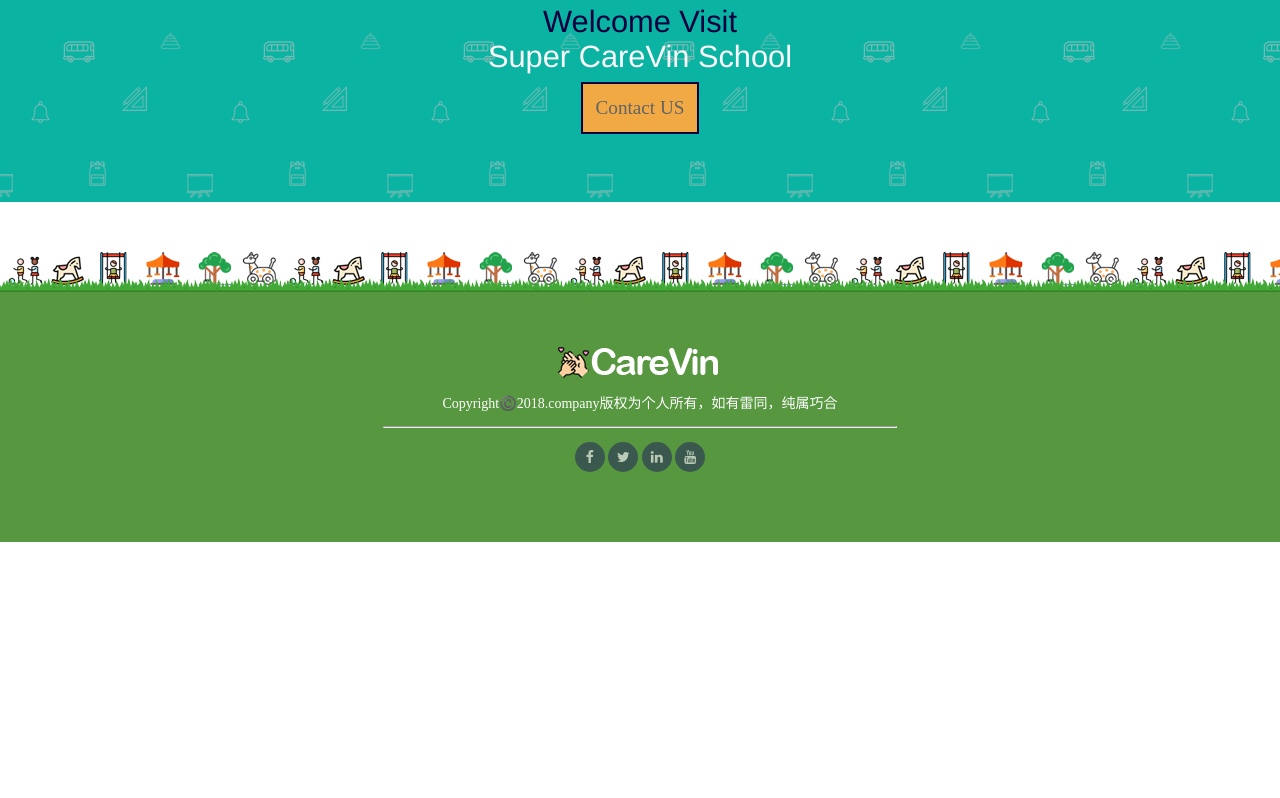
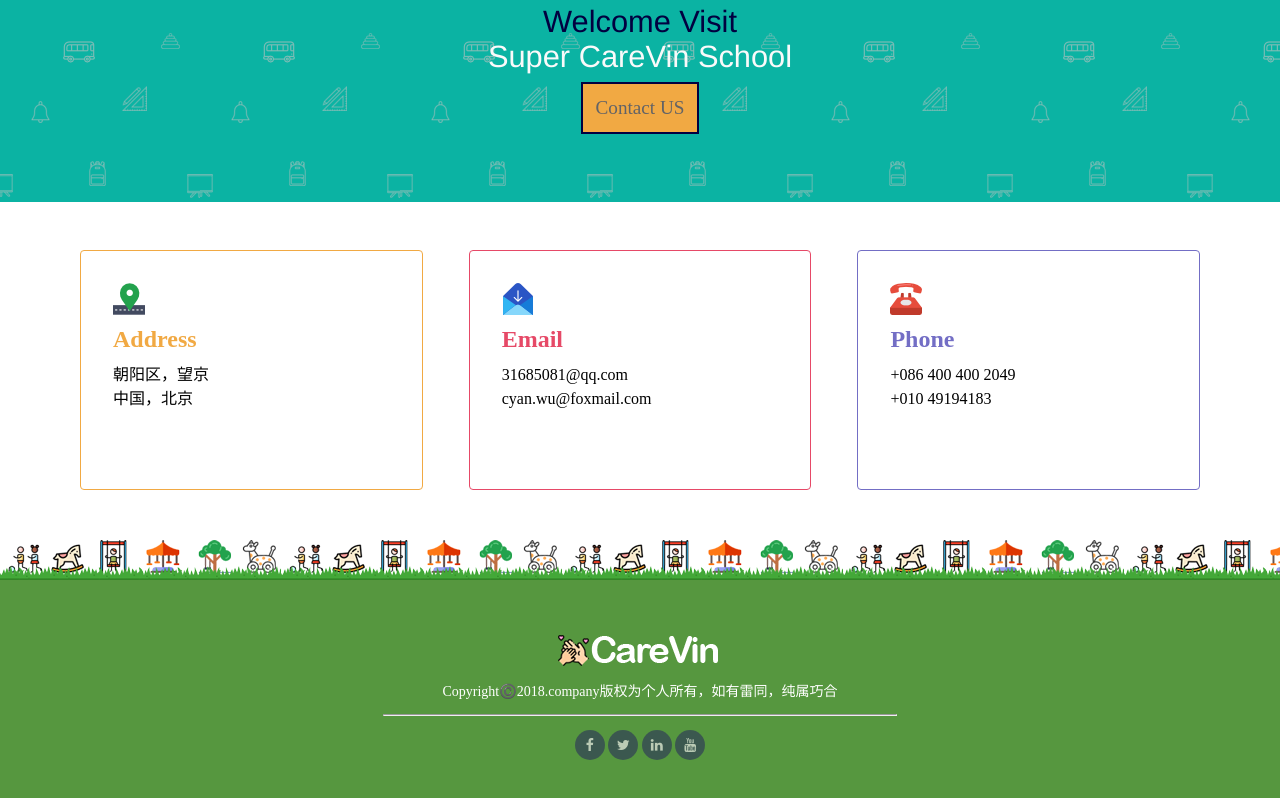
Before and after one commit to superman285/HandTraining-S-Demos, a plain HTML site: page CarevinProject/contact.html in a window 1280 px wide. Shown: the part 875-1673 px from the top of the page. Before the commit the page ends 1417 px from the top, so only its background shows below. Drawn offline with Linux system fonts and the light colour scheme; a script that the page names is missing.

Commit message:
Carevin幼儿园项目，完成contact页面  2018.12.16 update

```diff
--- a/CarevinProject/contact.html
+++ b/CarevinProject/contact.html
@@ -116,6 +116,27 @@
         <h1>Super CareVin School</h1>
         <button>Contact US</button>
     </section>
+
+    <section class="bottom-info w">
+        <div class="addr-box fcard">
+            <img src="img/address.png" alt="">
+            <h1>Address</h1>
+            <p>朝阳区，望京</p>
+            <p>中国，北京</p>
+        </div>
+        <div class="email-box fcard">
+            <img src="img/email.png" alt="">
+            <h1>Email</h1>
+            <p>31685081@qq.com</p>
+            <p>cyan.wu@foxmail.com</p>
+        </div>
+        <div class="phone-box fcard">
+            <img src="img/phone.png" alt="">
+            <h1>Phone</h1>
+            <p>+086 400 400 2049</p>
+            <p>+010 49194183</p>
+        </div>
+    </section>
 </main>
 
 <footer class="sitefooter">
--- a/CarevinProject/css/module.scss
+++ b/CarevinProject/css/module.scss
@@ -448,3 +448,13 @@
   }
 
 }
+
+/*contact bottom-info*/
+.bottom-info {
+  margin-top: 3rem!important;
+  display: flex;
+justify-content: space-between;
+  div {
+    flex: .3;
+  }
+}
```
Also changed, not shown: CarevinProject/css/module.css, 1 other file.
